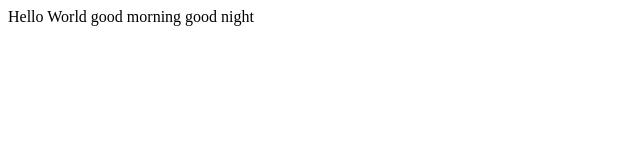
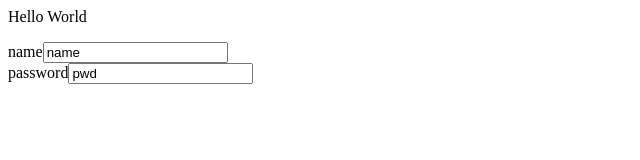
Before and after one commit to manjunathchinchakhandi/MyFirstRepo, a plain HTML site: page index.html in a window 1280 px wide. Shown: the whole page, without its empty margins (0-640 px from the left). Drawn offline with Linux system fonts and the light colour scheme.

Commit message:
index.html

```diff
--- a/index.html
+++ b/index.html
@@ -5,7 +5,9 @@
 </head>
 <body><p>
   Hello World
-  good morning
-  good night</p>
+  </p>
+ name<input type="text" value="name"/><br/>
+ password<input type="text" value="pwd"/><br/>
+ <a href="http://pravinhanchinal.com>Wbsite</a>
 </body>
 </html>
```
